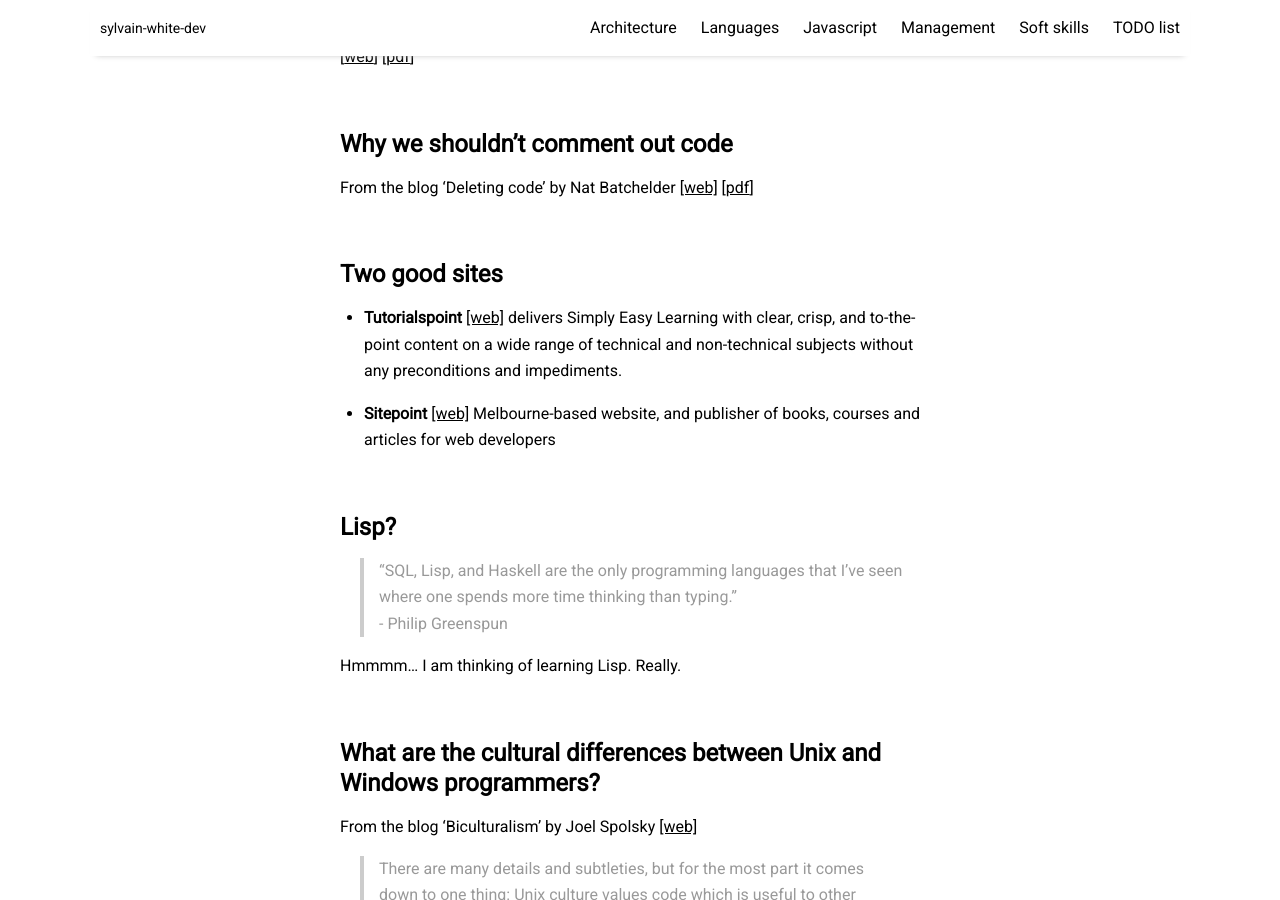
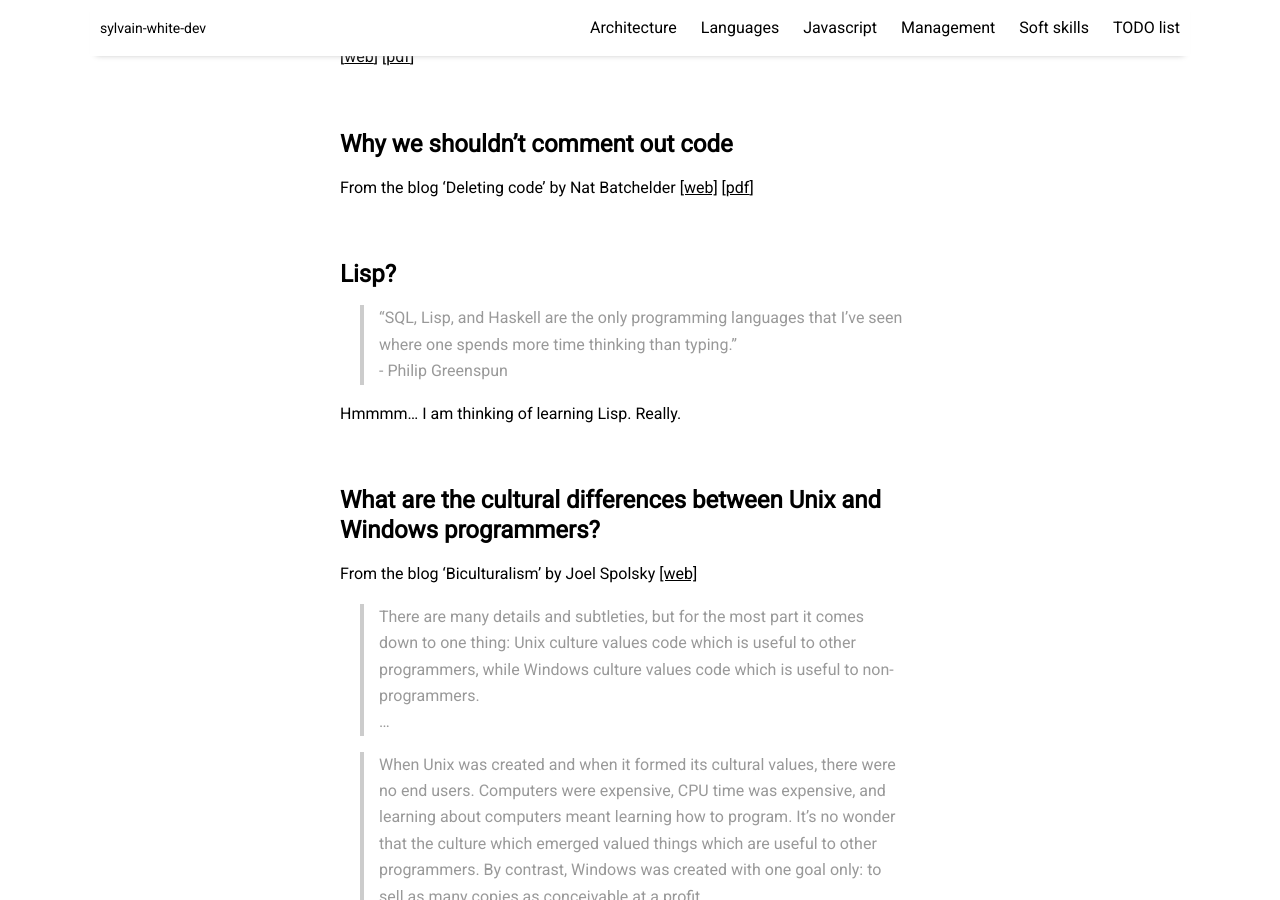
Before and after one commit to sylvainwhite/sylvain-white-dev, a Jekyll site: the page built from pages/languages.md, in a window 1280 px wide and 900 px high, scrolled down 646 px. Built offline with Jekyll 4.4.1, drawn with Linux system fonts in a browser that asks for light colours; nearby versions of some CDN libraries.

Commit message:
Remove sites - not good after all!

```diff
--- a/pages/languages.md
+++ b/pages/languages.md
@@ -32,14 +32,6 @@
 
 <br/>
 
-## Two good sites
-
-* **Tutorialspoint** [[web]](https://www.tutorialspoint.com/){:target="_blank"} delivers Simply Easy Learning with clear, crisp, and to-the-point content on a wide range of technical and non-technical subjects without any preconditions and impediments.
-
-* **Sitepoint** [[web]](https://www.sitepoint.com/){:target="_blank} Melbourne-based website, and publisher of books, courses and articles for web developers
-
-<br/>
-
 ## Lisp?
 
 > "SQL, Lisp, and Haskell are the only programming languages that I've seen where one spends more time thinking than typing." <br>\- Philip Greenspun
```
